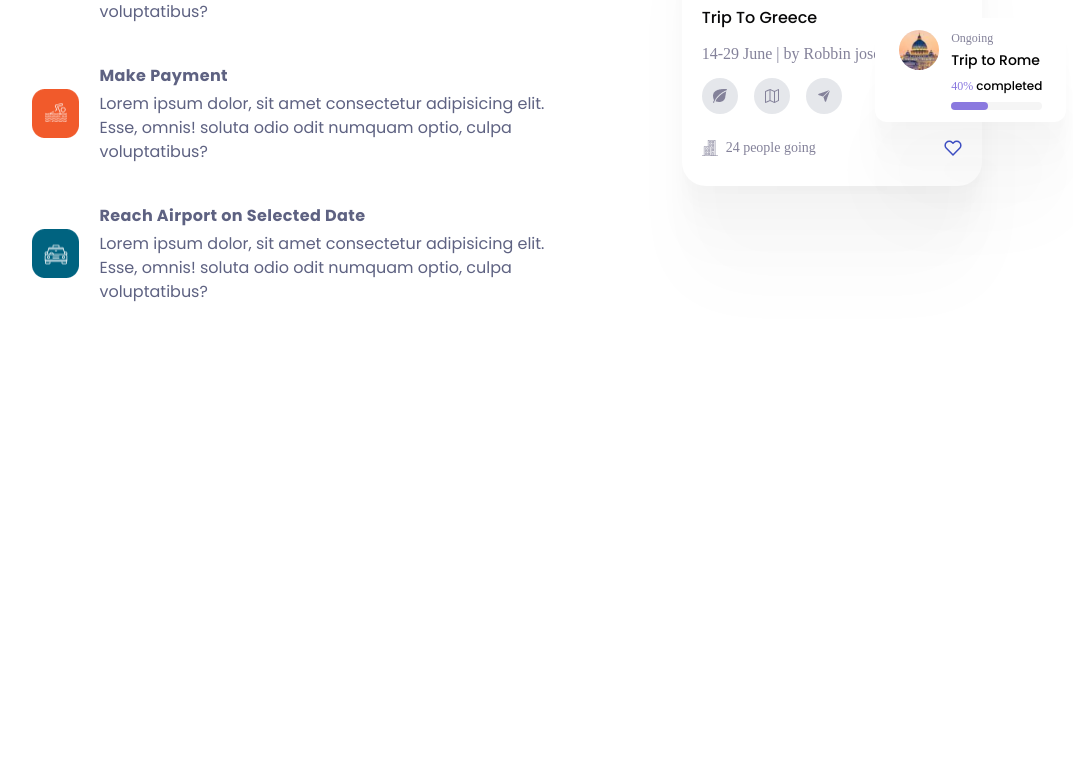
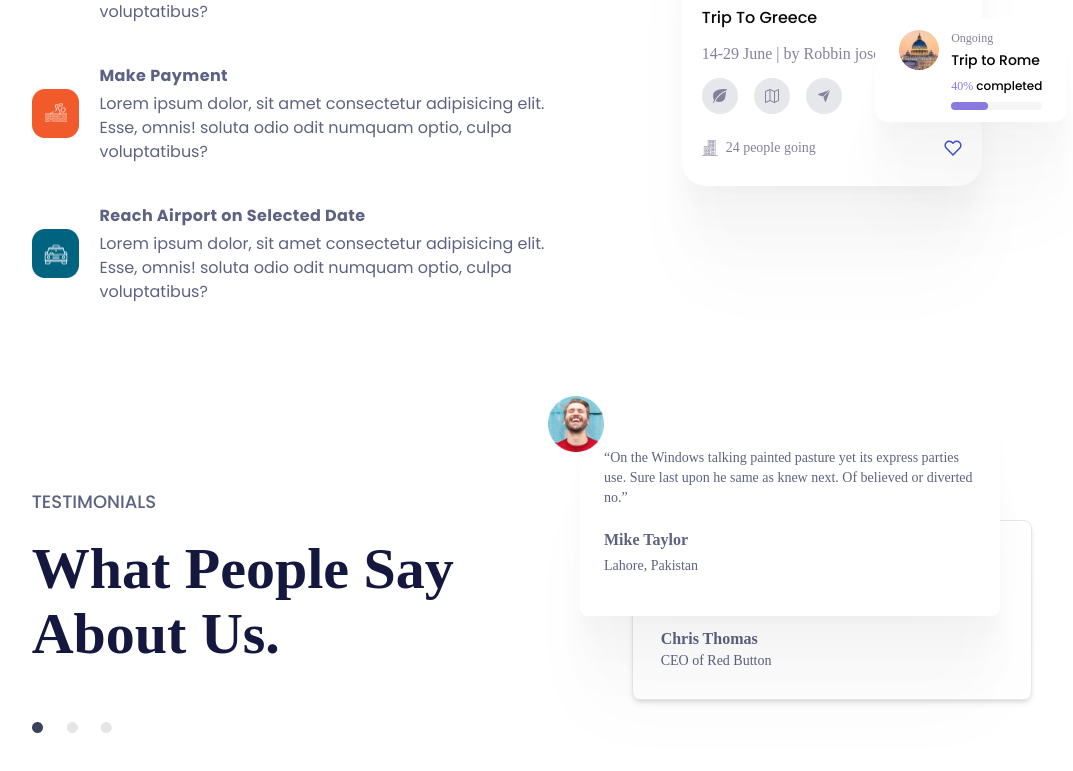
Before and after one commit to AyoTheInspired/jadoo, a React (Create React App) app: page / in a window 1280 px wide. Shown: the part 2340-3111 px from the top of the page, without its empty margins (75-1148 px from the left). Before the commit the page ends 2748 px from the top, so only its background shows below. Built offline with nearby package versions, Linux system fonts and the light colour scheme; a web font is replaced by a local one.

Commit message:
Completed Testimonials section

```diff
--- a/src/components/index.tsx
+++ b/src/components/index.tsx
@@ -4,3 +4,4 @@ export { default as HeroSection } from "./landing/HeroSection";
 export { default as Services } from "./landing/Services";
 export { default as TopDestinations } from "./landing/TopDestinations";
 export { default as NextTrip } from "./landing/NextTrip";
+export { default as Testimonials } from "./landing/Testimonials";
--- /dev/null
+++ b/src/components/landing/Testimonials.tsx
@@ -0,0 +1,58 @@
+type Props = {};
+
+const TestimonialsUnderlay = () => (
+	<div className="hidden relative h-[180px] w-[400px] md:mx-auto lg:ml-auto lg:flex items-end p-7 border border-gray-200 shadow-md bg-gray-50 bg-opacity-10 rounded-lg">
+		<div>
+			<p className="mt-4 smb lt-txt">Chris Thomas</p>
+			<p className="mb-0 lt-txt text-sm">CEO of Red Button</p>
+		</div>
+	</div>
+);
+
+const TestimonialsOverlay = () => (
+	<div
+		style={{
+			boxShadow:
+				" 0px 100px 80px rgba(0, 0, 0, 0.02), 0px 64.8148px 46.8519px rgba(0, 0, 0, 0.0151852), 0px 38.5185px 25.4815px rgba(0, 0, 0, 0.0121481), 0px 20px 13px rgba(0, 0, 0, 0.01), 0px 8.14815px 6.51852px rgba(0, 0, 0, 0.00785185), 0px 1.85185px 3.14815px rgba(0, 0, 0, 0.00481481)",
+		}}
+		className="bwite md:relative lg:absolute lg:-top-28 lg:left-[15px] rounded-lg px-6 py-10 leading-loose lt:text-lg mx-auto w-[300px] lg:w-[420px]">
+		<div className="absolute -top-6 left-6 md:-left-7 lg:-top-3 lg:-left-8 h-14 w-14 rounded-full">
+			<img src="/assets/images/landing/user.png" alt="user" />
+		</div>
+		<p className="mb-0 med lt-txt text-sm">
+			“On the Windows talking painted pasture yet its express parties use. Sure
+			last upon he same as knew next. Of believed or diverted no.”
+		</p>
+		<p className="mt-4 smb lt-txt">Mike Taylor</p>
+		<p className="mb-0 lt-txt text-sm">Lahore, Pakistan</p>
+	</div>
+);
+
+const Testimonials = (props: Props) => {
+	return (
+		<div className="centered my-8 lg:my-10 py-8 lg:py-10 flect md:flex-btw flex-wrap lg:flex-nowrap">
+			<div className="w-full lg:w-2/4">
+				<div className="w-full">
+					<h5 className="mb-5 med font-pop lt-txt text-lg tcent lg:text-left ">
+						TESTIMONIALS{" "}
+					</h5>
+					<p className="mb-14 text-[#14183E] tcent pl-5 md:pl-8 lg:pl-0 lg:text-left text-xl md:text-3xl lg:text-[58px] lg:leading-[65px] font-bold">
+						What People Say About Us.
+					</p>
+				</div>
+				<img
+					className="hidden lg:block"
+					src="assets/images/landing/test-control.png"
+					alt="control"
+					width={80}
+				/>
+			</div>
+			<div className="w-full lg:w-2/4 relative">
+				<TestimonialsUnderlay />
+				<TestimonialsOverlay />
+			</div>
+		</div>
+	);
+};
+
+export default Testimonials;
--- a/src/layouts/LandingLayout.tsx
+++ b/src/layouts/LandingLayout.tsx
@@ -3,6 +3,7 @@ import {
 	LandingNav,
 	NextTrip,
 	Services,
+	Testimonials,
 	TopDestinations,
 } from "../components";
 
@@ -14,6 +15,7 @@ const LandingLayout = () => {
 			<Services />
 			<TopDestinations />
 			<NextTrip />
+			<Testimonials />
 		</main>
 	);
 };
--- /dev/null
+++ b/src/pages/Homepage.tsx
@@ -0,0 +1,7 @@
+import React from "react";
+
+const Homepage = () => {
+	return <div>Homepage</div>;
+};
+
+export default Homepage;
```
Also changed, not shown: public/assets/images/landing/user.png (added).
